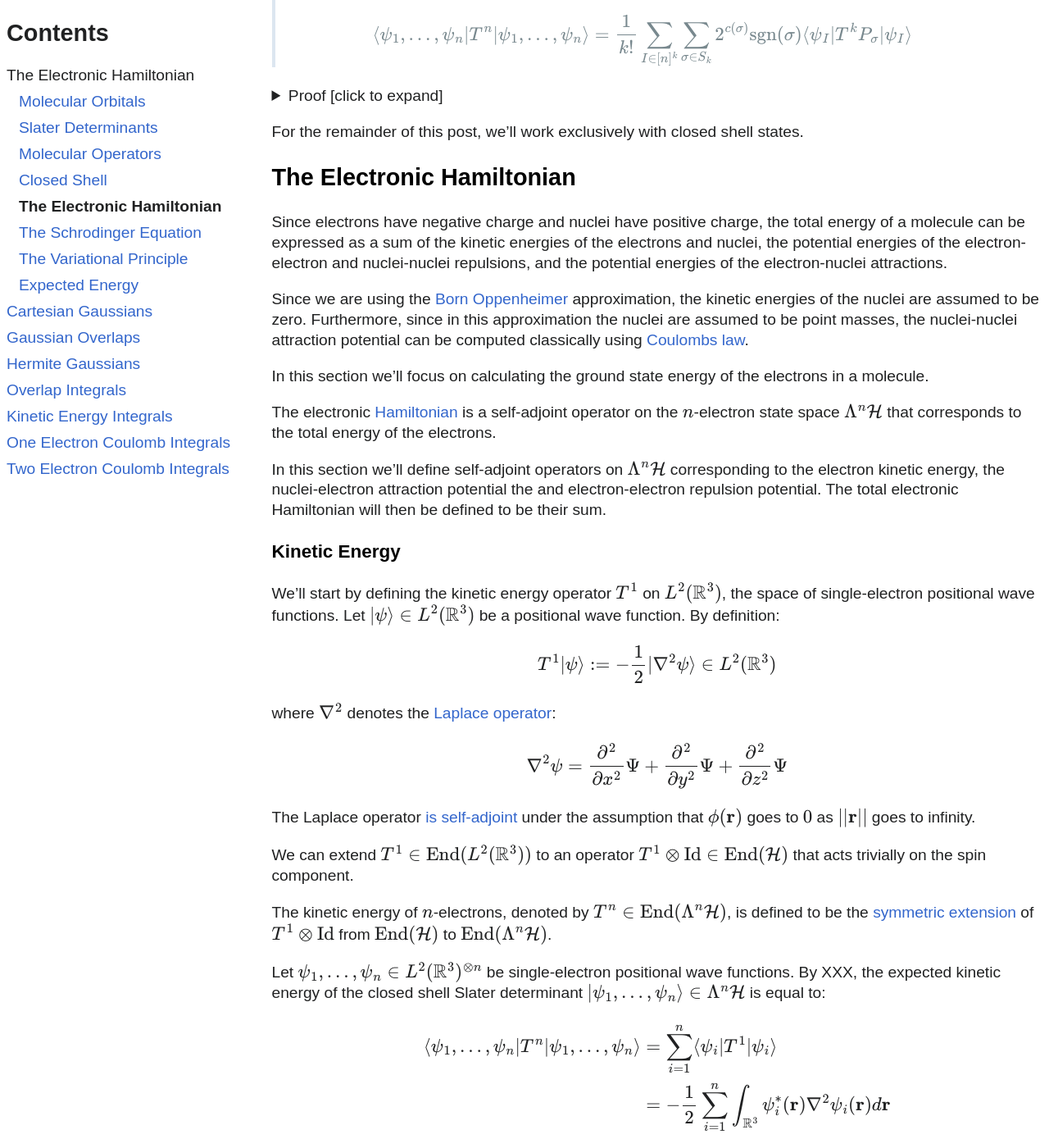
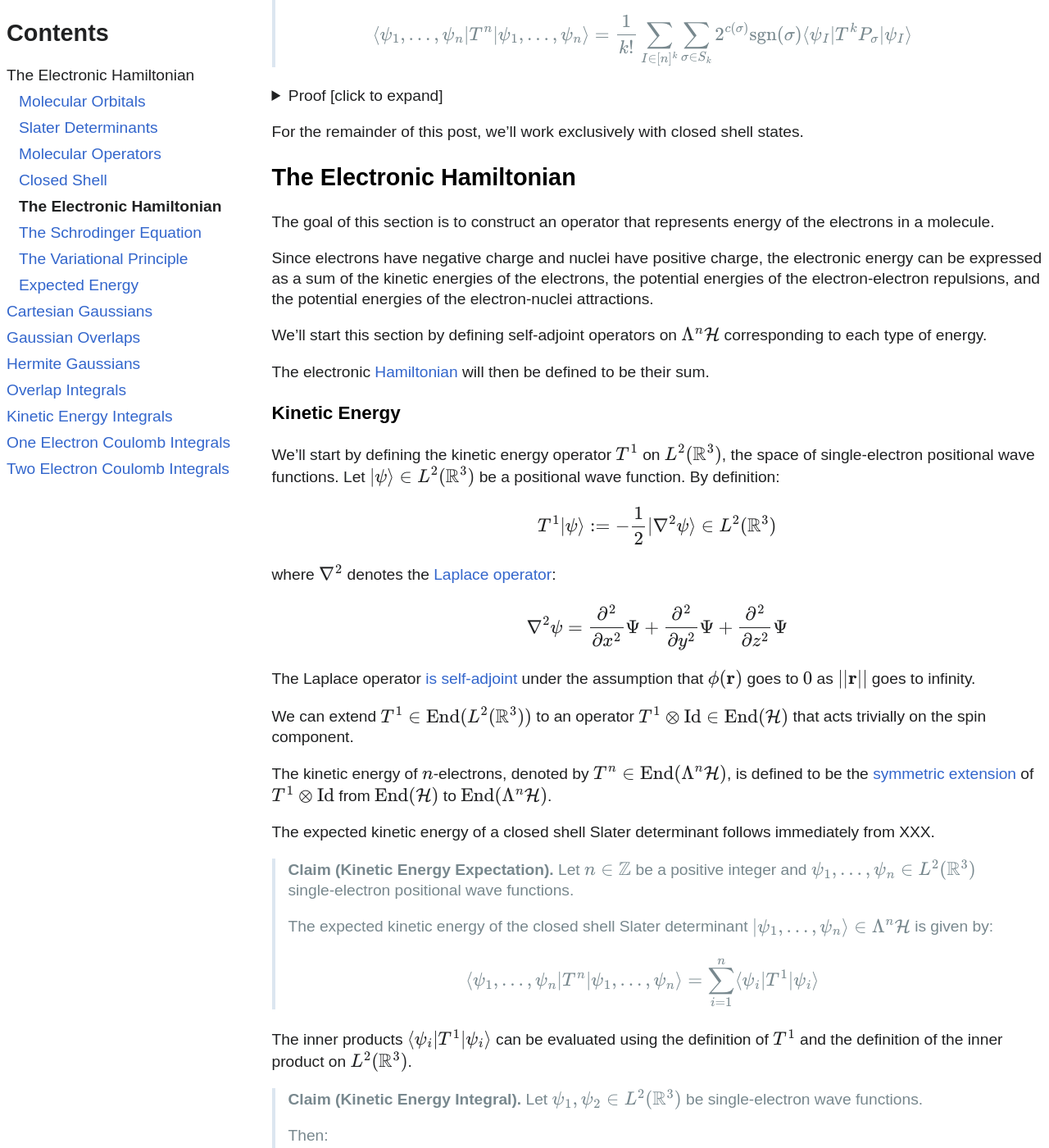
Before and after one commit to lowdanie/lowdanie.github.io, a Jekyll site: the page built from _posts/2025-07-26-electron-integrals.md, in a window 1280 px wide and 1400 px high, scrolled down 7146 px. Shown: the whole window at 82% size. Built offline with Jekyll 4.4.1, drawn with Linux system fonts in a browser that asks for light colours; comment, search, counter and statistics services are not loaded; some of the changed text lies outside the part shown.

Commit message:
ground state

```diff
--- a/_posts/2025-07-26-electron-integrals.md
+++ b/_posts/2025-07-26-electron-integrals.md
@@ -107,10 +107,10 @@
 the Hilbert space of a collection of $n$ electrons is equal to $\Lambda^n\mathcal{H}$
 I.e, an $n$ electron state is an anti-symmetric tensor of $n$ single electron states.
 
-Now consider a molecule with $n$ electrons and $M$ nuclei.
+Now consider a molecule with $n$ electrons and $m$ nuclei.
 Since nuclei are orders of magnitude heavier than electrons,
 it's common in quantum chemistry to use the
-[Born Oppenheimer](https://en.wikipedia.org/wiki/Born%E2%80%93Oppenhei mer_approximation)
+[Born Oppenheimer](https://en.wikipedia.org/wiki/Born%E2%80%93Oppenheimer_approximation)
 approximation which assumes that the nuclei are stationary point masses.
 
 This means that quantum state of the molecule is equal to the Hilbert space of its
@@ -735,31 +735,21 @@
 
 ## The Electronic Hamiltonian
 
-Since electrons have negative charge and nuclei have positive charge, the total energy
-of a molecule can be expressed as a sum of the kinetic energies of the electrons
-and nuclei,
-the potential energies of the electron-electron and nuclei-nuclei repulsions,
+The goal of this section is to construct an operator that represents energy of
+the electrons in a molecule.
+
+Since electrons have negative charge and nuclei have positive charge, the electronic energy
+can be expressed as a sum of the kinetic energies of the electrons,
+the potential energies of the electron-electron repulsions,
 and the potential energies of the electron-nuclei attractions.
 
-Since we are using the
-[Born Oppenheimer](https://en.wikipedia.org/wiki/Born%E2%80%93Oppenheimer_approximation)
-approximation, the kinetic energies of the nuclei are assumed to be zero.
-Furthermore, since in this approximation the nuclei are assumed to be point masses,
-the nuclei-nuclei attraction potential can be computed classically using
-[Coulombs law](https://en.wikipedia.org/wiki/Coulomb%27s_law).
-
-In this section we'll focus on calculating the ground state energy of the
-electrons in a molecule.
-
-The electronic [Hamiltonian](https://en.wikipedia.org/wiki/Hamiltonian_(quantum_mechanics))
-is a self-adjoint operator on the $n$-electron state space $\Lambda^n\mathcal{H}$ that
-corresponds to the total energy of the electrons.
-
-In this section we'll define self-adjoint operators on
+We'll start this section by defining self-adjoint operators on
 $\Lambda^n\mathcal{H}$
-corresponding to the electron kinetic energy, the nuclei-electron attraction potential
-the and electron-electron repulsion potential.
-The total electronic Hamiltonian will then be defined to be their sum.
+corresponding to each type of energy.
+
+The electronic
+[Hamiltonian](https://en.wikipedia.org/wiki/Hamiltonian_(quantum_mechanics))
+will then be defined to be their sum.
 
 ### Kinetic Energy
 
@@ -792,19 +782,35 @@
 is defined to be the [symmetric extension](XXX) of
 $T^1\otimes\mathrm{Id}$ from $\mathrm{End}(\mathcal{H})$ to $\mathrm{End}(\Lambda^n\mathcal{H})$.
 
-Let $\psi_1,\dots,\psi_n\in L^2(\mathbb{R}^3)^{\otimes n}$ be single-electron
-positional wave functions. By XXX, the expected kinetic energy of the closed shell
-Slater determinant $\|\psi_1,\dots,\psi_n\rangle\in\Lambda^n \mathcal{H}$ is
-equal to:
-
-$$
-\begin{align*}
-\langle \psi_1,\dots,\psi_n | T^n | \psi_1,\dots,\psi_n \rangle
-&= \sum_{i=1}^n \langle \psi_i | T^1 | \psi_i \rangle \\
-&= -\frac{1}{2} \sum_{i=1}^n
-\int_{\mathbb{R}^3} \psi_i^*(\mathbf{r})\nabla^2\psi_i(\mathbf{r})d\mathbf{r}
-\end{align*}
-$$
+The expected kinetic energy of a closed shell Slater determinant follows immediately from XXX.
+
+> **Claim (Kinetic Energy Expectation).**
+> Let $n\in\mathbb{Z}$ be a positive integer and
+> $\psi_1,\dots,\psi_n\in L^2(\mathbb{R}^3)$
+> single-electron positional wave functions.
+>
+> The expected kinetic energy of the closed shell Slater determinant
+> $\|\psi_1,\dots,\psi_n\rangle\in\Lambda^n \mathcal{H}$ is given by:
+>
+> $$
+> \langle \psi_1,\dots,\psi_n | T^n | \psi_1,\dots,\psi_n \rangle
+> = \sum_{i=1}^n \langle \psi_i | T^1 | \psi_i \rangle
+> $$
+
+The inner products $\langle \psi_i | T^1 | \psi_i \rangle$ can be evaluated
+using the definition of $T^1$ and the definition of the inner product on
+$L^2(\mathbb{R}^3)$.
+
+> **Claim (Kinetic Energy Integral).**
+> Let $\psi_1,\psi_2\in L^2(\mathbb{R}^3)$ be single-electron wave functions.
+>
+> Then:
+>
+> $$
+> \langle \psi_1 | T^1 | \psi_2 \rangle =
+> -\frac{1}{2}
+> \int_{\mathbb{R}^3} \psi_1^*(\mathbf{r})\nabla^2\psi_2(\mathbf{r})d\mathbf{r}
+> $$
 
 ### Electron Nuclear Attraction
 
@@ -840,29 +846,55 @@
 
 As usual, we can extend
 $V^1\_{\mathrm{en}}(\cdot; \mathbf{R},Z)\in\mathrm{End}(L^2(\mathbb{R}^3))$ to an operator
-$V^1\_{\mathrm{en}}(\cdot; \mathbf{R},Z)\otimes\mathrm{Id}\in\mathrm{End}(\mathcal{H})$ that acts
+$V^n\_{\mathrm{en}}(\cdot; \mathbf{R},Z)\otimes\mathrm{Id}\in\mathrm{End}(\mathcal{H})$ that acts
 trivially on the spin component.
 
-The operator corresponding to the attraction between $n$ electons and the $m$
+The operator corresponding to the attraction between $n$ electrons and the $m$
 nuclei, denoted by $V_{\mathrm{en}}^n(\cdot; \mathbf{R},Z)\in\mathrm{End}(\Lambda^n\mathcal{H})$
 is defined to be the symmetric extension of $V_{\mathrm{en}}^1(\cdot; \mathbf{R},Z)\otimes\mathrm{Id}$ from
 $\mathrm{End}(\mathcal{H})$ to $\mathrm{End}(\Lambda^n\mathcal{H})$.
 
-Let $\psi_1,\dots,\psi_n\in L^2(\mathbb{R}^3)^{\otimes n}$ be single-electron
-positional wave functions. By XXX, the expected nuclear attraction energy of the
-closed shell Slater determinant
-$\|\psi_1,\dots,\psi_n\rangle\in\Lambda^n L^2(\mathcal{H})$ is equal to:
-
-$$
-\begin{align*}
-\langle \psi_1,\dots,\psi_n | V_{\mathrm{en}}^n(\cdot; \mathbf{R},Z) | \psi_1,\dots,\psi_n \rangle
-&= \sum_{i=1}^n \langle \psi_i | V_{\mathrm{en}}^1(\cdot; \mathbf{R},Z) | \psi_i \rangle \\
-&= - \sum_{i=1}^n \sum_{j=1}^m
-\int_{\mathbb{R}^3}
-\psi_i^*(\mathbf{r}) \frac{Z_j}{||\mathbf{R}_j - \mathbf{r}||}\psi_i(\mathbf{r})
-d\mathbf{r}
-\end{align*}
-$$
+The nuclear attraction energy of a closed shell Slater determinant also follows
+immediately from XXX.
+
+> **Claim (Nuclear Attraction Expectation).**
+> Let $m,n\in\mathbb{Z}$ be positive integers.
+>
+> Let $\mathbf{R} = (\mathbf{R}_1,\dots,\mathbf{R}_m)\in\mathbb{R}^{3m}$
+> be $m$ nuclear positions and $Z=(Z_1,\dots,Z_m)\in\mathbb{Z}^m$ be $m$
+> nuclear numbers.
+>
+> Let $\psi_1,\dots,\psi_n\in L^2(\mathbb{R}^3)$
+> be single-electron positional wave functions.
+>
+> Then the expected nuclear attraction energy of the closed shell Slater determinant
+> $\|\psi_1,\dots,\psi_n\rangle\in\Lambda^n \mathcal{H}$ is given by:
+>
+> $$
+> \langle \psi_1,\dots,\psi_n | V^n_{\mathrm{en}}(\cdot; \mathbf{R},Z) | \psi_1,\dots,\psi_n \rangle
+> = \sum_{i=1}^n \langle \psi_i | V^1_{\mathrm{en}}(\cdot; \mathbf{R},Z) | \psi_i \rangle
+> $$
+
+The single-electron inner-products can be evaluated using the definition of the inner product
+on $L^2(\mathbb{R}^3)$:
+
+> **Claim (Nuclear Attraction Integral).**
+> Let $m,n\in\mathbb{Z}$ be positive integers.
+>
+> Let $\mathbf{R} = (\mathbf{R}_1,\dots,\mathbf{R}_m)\in\mathbb{R}^{3m}$
+> be $m$ nuclear positions and $Z=(Z_1,\dots,Z_m)\in\mathbb{Z}^m$ be $m$
+> nuclear numbers.
+>
+> Let $\psi_1,\psi_2\in L^2(\mathbb{R}^3)$ be single-electron wave functions.
+>
+> Then:
+>
+> $$
+> \langle \psi_1 | V_{\mathrm{en}}^1(\cdot; \mathbf{R},Z) | \psi_2 \rangle =
+> -\sum_{j=1}^m \int_{\mathbb{R}^3}
+> \psi_1^*(\mathbf{r}) \frac{Z_j}{||\mathbf{R}_j - \mathbf{r}||}\psi_2(\mathbf{r})
+> d\mathbf{r}
+> $$
 
 ### Electron Repulsion
 
@@ -870,7 +902,7 @@
 between pairs of electrons.
 
 First we'll define Coulomb repulsion potential for a $2$-electron positional wave function
-as a symmetric operator $V_{\mathrm{ee}}^2\in\mathrm{End}(L^2(\mathbb{R}^3)^{\otimes 2})$.
+as a symmetric operator $V_{\mathrm{ee}}^2\in\mathrm{End}(L^2(\mathbb{R}^3)^{\otimes 2}$.
 
 For this purpose,
 we'll use the canonical isomorphism between $L^2(\mathbb{R}^3) \otimes L^2(\mathbb{R}^3)$
@@ -910,10 +942,31 @@
 symmetric extension of $V_{\mathrm{ee}}^2\otimes\mathrm{Id}^{\otimes 2}$ from
 $\mathrm{End}(\Lambda^2\mathcal{H})$ to $\mathrm{End}(\Lambda^n\mathcal{H})$.
 
-Let $\psi_1,\dots,\psi_n\in L^2(\mathbb{R}^3)^{\otimes n}$ be single-electron
-positional wave functions. By XXX, the expected electron-electron repulsion energy
-of the closed shell Slater determinant
-$\|\psi_1,\dots,\psi_n\rangle\in\Lambda^n \mathcal{H}$ is equal to:
+We can again apply XXX to compute the expected election repulsion energy of
+a closed shell Slater determinant.
+
+> **Claim (Electron Repulsion Expectation).**
+> Let $n\in\mathbb{Z}$ be a positive integer.
+> Let $\psi_1,\dots,\psi_n\in L^2(\mathbb{R}^3)$ be single-electron
+> positional wave functions.
+>
+> The expected electron repulsion energy of the closed shell Slater determinant
+> $\|\psi_1,\dots,\psi_n\rangle\in\Lambda^n \mathcal{H}$ is given by:
+>
+> $$
+> \langle \psi_1,\dots,\psi_n | V_{\mathrm{ee}}^n | \psi_1,\dots,\psi_n \rangle
+> = \sum_{i,j=1}^n \left(
+> 2\langle \psi_i\psi_j | V_\mathrm{ee}^2 | \psi_i\psi_j \rangle -
+> \langle \psi_i\psi_j | V_\mathrm{ee}^2 | \psi_j\psi_i \rangle \right)
+> $$
+
+<details>
+<summary>
+Proof [click to expand]
+</summary>
+<div class="details-content">
+
+The claim follows immediately from claim XXX:
 
 $$
 \begin{align*}
@@ -921,45 +974,77 @@
 &= \frac{1}{2}\sum_{i,j=1}^n \sum_{\sigma\in S_2}
 2^{c(\sigma)}\mathrm{sgn}(\sigma)
 \langle \psi_i\psi_j |V_\mathrm{ee}^2 P_\sigma | \psi_i\psi_j \rangle \\
-&= \sum_{i,j=1}^n
+&= \sum_{i,j=1}^n\left(
 2\langle \psi_i\psi_j | V_\mathrm{ee}^2 | \psi_i\psi_j \rangle -
-\langle \psi_i\psi_j | V_\mathrm{ee}^2 | \psi_j\psi_i \rangle
+\langle \psi_i\psi_j | V_\mathrm{ee}^2 | \psi_j\psi_i \rangle\right)
 \end{align*}
 $$
 
-By the definition of $V_\mathrm{ee}^2$,
-for any positional wave functions $\psi_1,\dots,\psi_4\in L^2(\mathbb{R}^3)$:
-
-$$
-\langle \psi_1\psi_2 | V_\mathrm{ee}^2 | \psi_3\psi_4 \rangle =
-\int_{\mathbb{R}^3}\int_{\mathbb{R}^3}
-\psi_1^*(\mathbf{r}_1)\psi_2^*(\mathbf{r}_2)
-\frac{1}{||\mathbf{r}_1 - \mathbf{r}_2||}
-\psi_3(\mathbf{r}_1)\psi_4(\mathbf{r}_2)
-d\mathbf{r}_1 d\mathbf{r}_2
-$$
-
-### Total Hamiltonian
-
-The total electronic Hamiltonian on a molecule with $n$ electrons,
-denoted $H^n \in \mathrm{End}(\Lambda^n\mathcal{H})$,
-is defined to be the sum of the kinetic, electron-nuclei attraction and
-electron-electron repulsion operators:
-
-$$
-H^n := T^n + V_{\mathrm{en}}^n + V_{\mathrm{ee}}^n
+_q.e.d_
+
+</div>
+</details>
+
+The two-electron inner-products in the above claim can be computed as follows.
+
+> **Claim (Electron Repulsion Integral).**
+> Let $n\in\mathbb{Z}$ be a positive integer.
+>
+> Let $\psi_1,\dots,\psi_4\in L^2(\mathbb{R}^3)$ be single-electron wave functions.
+>
+> Then:
+>
+> $$
+> \langle \psi_1\psi_2 | V_\mathrm{ee}^2 | \psi_3\psi_4 \rangle =
+> \int_{\mathbb{R}^3}\int_{\mathbb{R}^3}
+> \psi_1^*(\mathbf{r}_1)\psi_2^*(\mathbf{r}_2)
+> \frac{1}{||\mathbf{r}_1 - \mathbf{r}_2||}
+> \psi_3(\mathbf{r}_1)\psi_4(\mathbf{r}_2)
+> d\mathbf{r}_1 d\mathbf{r}_2
+> $$
+
+<details>
+<summary>
+Proof [click to expand]
+</summary>
+<div class="details-content">
+
+The claim follows from the definition of $V_\mathrm{ee}^2$ and the definition
+of the inner-product on $L^2(\mathbb{R}^3\times\mathbb{R}^3)$.
+
+_q.e.d_
+
+</div>
+</details>
+
+### The Hamiltonian
+
+Consider a molecule with $m$ nuclei and $n$ electrons.
+Suppose that the nuclei have atomic numbers
+$Z = (Z_1,\dots,Z_m)\in\mathbb{Z}^m$ and positions
+$\mathbf{R} = (\mathbf{R}_1,\dots,\mathbf{R}_m)\in\mathbb{R}^{3m}$.
+
+The electronic Hamiltonian of the molecule,
+denoted $H^n(\cdot;\mathbf{R},Z) \in \mathrm{End}(\Lambda^n\mathcal{H})$,
+is defined to be the sum of the operators defined above:
+
+$$
+H^n(\cdot;\mathbf{R},Z) :=
+T^n + V_{\mathrm{en}}^n(\cdot;\mathbf{R},Z) + V_{\mathrm{ee}}^n
 $$
 
 ## The Schrodinger Equation
 
 The
 [time-independent Schrodinger equation](https://en.wikipedia.org/wiki/Schr%C3%B6dinger_equation#Time-independent_equation)
-determines the allowed
+determines the
 [stationary states](https://en.wikipedia.org/wiki/Stationary_state)
-of a system of $n$ electrons with Hamiltonian $H\in\mathrm{End}(\Lambda^n\mathcal{H})$.
-
-Specifically, it says that if $|\Psi\rangle\in\Lambda^n\mathcal{H}$
-is a stationary state with energy
+of a system with Hilbert space $V$ and
+[Hamiltonian](https://en.wikipedia.org/wiki/Hamiltonian_(quantum_mechanics))
+$H\in\mathrm{End}(V)$.
+
+Specifically, it says that if $|\Psi\rangle\in V$
+is a stationary state with electronic energy
 $E\in\mathbb{R}$, then $|\Psi\rangle$ is an eigenvector of $H$
 with eigenvalue $E$:
 
@@ -968,24 +1053,30 @@
 $$
 
 In particular, the ground state of the system is given by the eigenvector of $H$
-with the smallest eigenvalue.
-
-In theory, all we need to do to determine the electronic ground state of a molecule is to
-diagonalize its Hamiltonian and find the eigenvector with the smallest eigenvalue.
+with the smallest eigenvalue, denoted $E_0$.
+
+In theory, all we need to do to determine the electronic ground state of a molecule
+is to diagonalize the Hamiltonian
+$H^n(\cdot;\mathbf{R},Z)\in\mathrm{End}(\Lambda^n\mathcal{H})$
+and find the eigenvector with the smallest eigenvalue.
 In practice this is infeasible for all but the simplest systems.
 
-To see why,
-recall that the state space of $n$-electrons is
-$\Lambda^n(L^2(\mathbb{R}^3)\otimes(\mathbb{C}^2)$.
-The set of integrable functions $$L^2(\mathbb{R}^3)$
-is infinite which means that we cannot directly express $H^n$ as a matrix.
+To see why, note that the state space of $n$-electrons is equal to
+
+$$
+\Lambda^n\mathcal{H} = \Lambda^n(L^2(\mathbb{R}^3)\otimes\mathbb{C}^2)
+$$
+
+The set of integrable functions $L^2(\mathbb{R}^3)$
+is infinite which means that we cannot directly express
+$H^n(\cdot;\mathbf{R},Z)\in\mathrm{End}(\Lambda^n\mathcal{H})$ as a matrix.
 
 One idea could be to discretize $\mathbb{R}$ into a finite set of
-points and express an orbital $\Psi$ in terms of the vector of its values on each point.
-However, even with a conservative discretization of only $100$ points,
+points and express an orbital $\|\Psi\rangle$ in terms of the vector of its values on each point.
+However, even with a conservative discretization of only $100$ points per dimension,
 $L^2(\mathbb{R}^3)\otimes\mathbb{C}^2$ is $2 \cdot 100^3$ dimensional and so
 $\Lambda^n(L^2(\mathbb{R}^3)\otimes(\mathbb{C}^2)$ is $\binom{2 \cdot 100^3}{n}$
-is still quite large.
+dimensional which is still quite large.
 
 Rather than finding the exact ground state, we'll instead use the
 [Variational Principle](https://en.wikipedia.org/wiki/Variational_method_(quantum_mechanics))
@@ -993,22 +1084,76 @@
 
 ## The Variational Principle
 
-The expected energy of a system with state
-$\Psi\in\Lambda^n\mathcal{H}$ and Hamiltonian $H\in\mathrm{End}(\Lambda^n\mathcal{H})$
-given by the inner product of $|\Psi\rangle$ with $H|\Psi\rangle$:
-
-$$
-\langle \Psi | H^n | \Psi \rangle
-$$
-
+Consider a quantum system with Hilbert space $V$ and Hamiltonian $H\in\mathrm{End}(V)$.
 The [Variational Principle](https://en.wikipedia.org/wiki/Variational_method_(quantum_mechanics))
-states that for any state $|\Psi\rangle$ with unit norm,
-the expected energy of $|\Psi\rangle$ is an upper bound on the energy of the ground state
-$E_0$:
-
-$$
-\langle \Psi | H | \Psi \rangle >= E_0
-$$
+states that for any state $\|\Psi\rangle\in V$,
+the normalized expected energy of $\|\Psi\rangle$ is an upper bound on the
+ground state energy $E_0$:
+
+$$
+\frac{\langle \Psi | H | \Psi \rangle}{\langle \Psi | \Psi \rangle } \geq E_0
+$$
+
+In particular, consider a molecule that has $m$ nuclei with atomic
+numbers $Z=(Z_1,\dots,Z_m)$ and positions $\mathbf{R}=(\mathbf{R}_1,\dots,\mathbf{R}_m)$,
+together with $n$ electrons.
+
+We'll denote the ground state energy of the electronic Hamiltonian
+$H^n(\cdot;\mathbf{R},Z)$ by
+
+$$
+E_\mathrm{elec}(\mathbf{R},Z) \in \mathbb{R}
+$$
+
+As a special case of the variational principle:
+
+> **Claim (Electronic Variational Principle).**
+> Let $n,m\in\mathbb{Z}$ be positive integers, $Z=(Z_1,\dots,Z_m)\in\mathbb{Z}^m$
+> be nuclei atomic numbers and
+> $\mathbf{R}=(\mathbf{R}_1,\dots,\mathbf{R}_m)\in\mathbb{R}^{3\times m}$ be nuclei positions.
+>
+> For all electronic states $\|\Psi\rangle\in\Lambda^n\mathcal{H}$:
+>
+> $$
+> \frac{\langle \Psi | H^n(\cdot;\mathbf{R},Z) | \Psi \rangle}{\langle \Psi | \Psi \rangle }
+> \geq E_\mathrm{elec}(\mathbf{R},Z)
+> $$
+
+In order to compute the total energy of the molecule we'll need to account for the
+energy of the nuclei as well.
+In [Born Oppenheimer](https://en.wikipedia.org/wiki/Born%E2%80%93Oppenheimer_approximation)
+approximation, the nuclei are considered to be motionless classical point masses.
+In particular, their kinetic energy is zero and the nucleus-nucleus repulsion energy is
+given the the classical Coulomb potential:
+
+$$
+V_\mathrm{nn}(\mathbf{R},Z) := \sum_{i=1}^m\sum_{j>i}^m
+\frac{Z_i Z_j}{||\mathbf{R}_i - \mathbf{R}_j||}
+$$
+
+Therefore, the total energy of a molecule in electronic ground state,
+denoted $E_\mathrm{mol}(\mathbf{R},Z)$,
+is equal to the sum of the electronic ground state energy and the nucleus-nucleus
+repulsion energy:
+
+$$
+E_\mathrm{mol}(\mathbf{R},Z) := E_\mathrm{elec}(\mathbf{R},Z) + V_\mathrm{nn}(\mathbf{R},Z)
+$$
+
+For a given molecule, the atomic numbers $Z$ are fixed but the the nuclei can move around.
+The function $E_\mathrm{mol}(\mathbf{R},Z)$ defines a
+[ground state potential energy surface](https://en.wikipedia.org/wiki/Potential_energy_surface)
+for the nuclei. Specifically, it is equal to the energy of the molecule when its nuclei are
+in positions $\mathbf{R}$ and its electrons are in the ground state.
+
+The absolute minimum energy of the molecule, denoted $E_\mathrm{min}(Z)$ is obtained when
+the nuclei are at the global minimum of $E_\mathrm{mol}(\mathbf{R},Z)$:
+
+$$
+E_\mathrm{min}(Z) := \min_{\mathbf{R}\in\mathbb{R}^{3\times m}} E_\mathrm{mol}(\mathbf{R},Z)
+$$
+
+
 
 Our strategy for approximating the ground state of an $n$-electron molecule
 will be to first parameterize $n$ single-electron states
```
